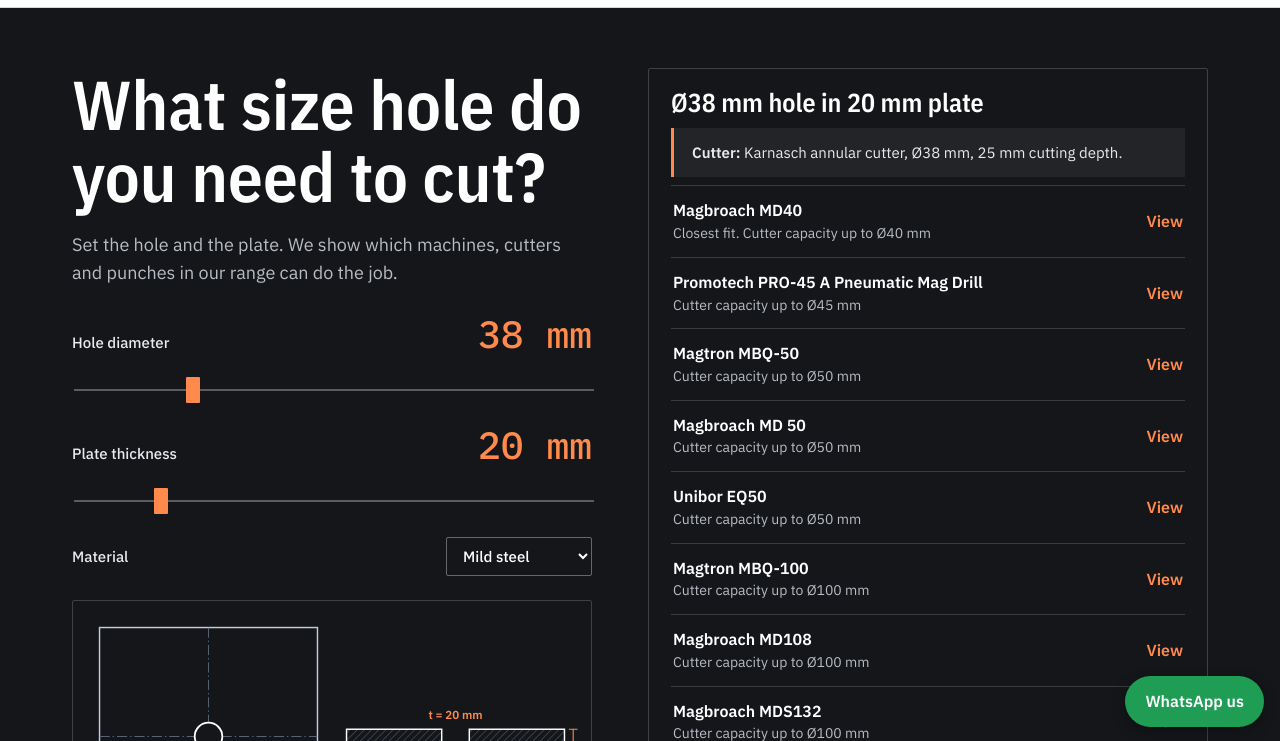
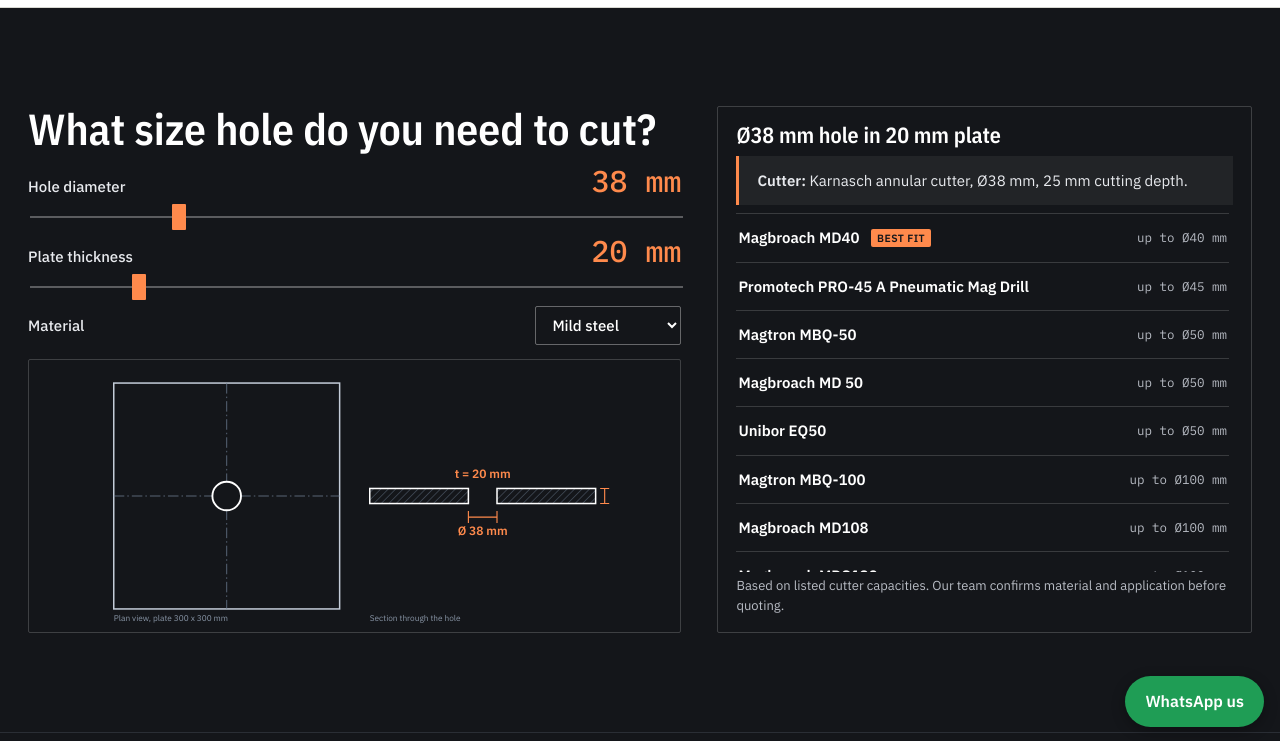
Before and after one commit to mustafat52/Global-Vision, a plain HTML site: page index.html in a window 1280 px wide. Both pictures are taken after a click on the link 928 px from the left and 299 px from the top of the page. Shown: the part 57-798 px from the top of the page. Drawn offline with nearby package versions, Linux system fonts and the light colour scheme.

Commit message:
add first

```diff
--- a/assets/style.css
+++ b/assets/style.css
@@ -98,3 +98,17 @@ footer{padding:30px 0}.fab{display:none}body{padding-bottom:78px}
 .mb{display:grid;grid-template-columns:1fr 1fr;gap:8px;position:fixed;left:0;right:0;bottom:0;padding:10px 12px calc(10px + env(safe-area-inset-bottom,0px));background:#fff;border-top:1px solid var(--rl);z-index:9}
 .mb a{text-align:center;padding:12px;border-radius:2px;font-weight:600;text-decoration:none;background:var(--ink);color:#fff}.mb a.g{background:#1f9d55}}
 @media(max-width:380px){.st{grid-template-columns:1fr}.st div{padding-left:0;border:0}.ctl b{font-size:28px}}
+/* finder: everything in one frame on desktop */
+.live .rw>span{font-family:'IBM Plex Mono',ui-monospace,monospace;font-size:12.5px;color:var(--ln);text-align:right}
+.live .rw b{font-size:15px}.rw b em{font-style:normal;font-size:10.5px;font-weight:600;color:var(--ink);background:var(--lt);padding:2px 6px;border-radius:2px;margin-left:8px;letter-spacing:.04em;text-transform:uppercase;vertical-align:1px}
+.live .acts .btn,.live .acts button{padding:8px 12px;font-size:13px}.live .lst .nt{margin-top:0}
+@media(max-width:999px){.fh{grid-template-columns:1fr}}
+@media(min-width:1000px){
+.fds{min-height:calc(100vh - 76px);display:flex;align-items:center}
+.fdr{max-width:1320px;width:100%;grid-template-columns:minmax(0,1.1fr) minmax(0,.9fr);gap:36px;padding:22px 28px;align-items:stretch}
+.fdr h1{font-size:clamp(30px,3.4vw,44px);margin-bottom:14px}.fdr p{display:none}
+.fdr .ctl{gap:4px;max-width:none}.fdr .ctl b{font-size:30px}.fdr input[type=range]{height:26px}
+.fdr .dw{margin-top:14px;padding:8px}.fdr .dw svg{height:auto;max-height:clamp(170px,32vh,300px)}
+.fdr .rt{position:relative;min-height:400px}.fdr .live{position:absolute;inset:0;display:flex;flex-direction:column;padding:16px 18px}
+.fdr .live h2{font-size:22px;margin-bottom:10px}.fdr .lst{flex:1;min-height:0;overflow:auto;padding-right:4px;margin-bottom:4px}.fdr .live .acts{margin:10px 0 6px}.fdr .live small{display:block}}
+@media(min-width:1000px) and (min-height:900px){.fdr p{display:block;margin-bottom:16px}}
--- a/index.html
+++ b/index.html
@@ -44,10 +44,10 @@ const m=MACH.filter(x=>d>=12&&x[2]>=d).sort((a,b)=>a[2]-b[2]).map(x=>[fp(x[0],x[
 if(d<=24&&t<=16)pu.push(['Nitto Kohki','Portable Hydraulic Punch HS11-1624','Up to Ø24 mm in 16 mm plate']);if(d<=19&&t<=6)pu.push(['Nitto Kohki','Electric Punch E55-0619','Up to Ø19 mm in 6 mm plate']);
 let h=`<h2>Ø${d} mm hole in ${t} mm plate</h2>`;
 h+=d<12?`<div class="nt">Below the 12 mm cutter range. Use a twist drill (the Magtron MBE-30 takes 13 mm) or Karnasch step drills for sheet up to 4 mm.</div>`:d>150?`<div class="nt">Larger than the 150 mm annular cutters we stock. Ask us for a special.</div>`:`<div class="nt"><b>Cutter:</b> Karnasch annular cutter, Ø${d} mm, ${dp?dp+' mm cutting depth':'deeper than the 110 mm standard depth, ask us for options'}.</div>`;
-h+=MN[mt]||'';h+=m.length?m.map(([p,c],i)=>`<a class="rw" href="${purl(p)}"><div><b>${esc(nm(p))}</b><span>${i?'':'Closest fit. '}Cutter capacity up to Ø${c} mm</span></div><i>View</i></a>`).join(''):(d>=12?`<div class="nt">No magnetic drill in our listed range reaches Ø${d} mm. Cutters go to Ø150 mm, so please ask us.</div>`:'');
-h+=pu.map(x=>`<a class="rw" href="brand/nittokohki/"><div><b>${x[0]} ${x[1]}</b><span>Punch instead of drilling: ${x[2]}</span></div><i>View</i></a>`).join('');
-h+=`<p class="acts"><a class="btn" target="_blank" rel="noopener" href="${wa(`Hello Global Vision, I need a Ø${d} mm hole in ${t} mm ${MT[mt]} plate. What do you recommend?`)}">Send this job on WhatsApp</a>${(()=>{const i=m.slice(0,1).map(x=>x[0].k),c=fp('karnasch','HSS Annular Cutter');if(c&&d>=12&&d<=150)i.push(c.k);return i.length?`<button class="ol" data-qa="${i.join(',')}">Add these to enquiry</button>`:''})()}<button class="ol" onclick="shr(this)">Copy link to this job</button></p><small>Based on listed cutter capacities. Our team confirms material and application before quoting.</small>`;const f=$('#fr');f.innerHTML=h;f.classList.remove('pop');void f.offsetWidth;f.classList.add('pop')}
-const finder=()=>`<section class="bp"><div class="w fh"><div><h1>What size hole do you need to cut?</h1><p>Set the hole and the plate. We show which machines, cutters and punches in our range can do the job.</p><div class="ctl"><label for="dd">Hole diameter <b><span id="dv">38</span> mm</b></label><input id="dd" type="range" min="6" max="150" value="38" oninput="fnd()"><label for="tt">Plate thickness <b><span id="tv">20</span> mm</b></label><input id="tt" type="range" min="3" max="110" value="20" oninput="fnd()"><label for="mm">Material <select id="mm" onchange="fnd()"><option value="steel">Mild steel</option><option value="stainless">Stainless steel</option><option value="alu">Aluminium</option></select></label></div><div class="dw" id="dr"></div></div><div class="rt"><div class="live" id="fr"></div></div></div></section>`;
+h+='<div class="lst">'+(MN[mt]||'');h+=m.length?m.map(([p,c],i)=>`<a class="rw" href="${purl(p)}"><b>${esc(nm(p))}${i?'':' <em>Best fit</em>'}</b><span>up to Ø${c} mm</span></a>`).join(''):(d>=12?`<div class="nt">No magnetic drill in our listed range reaches Ø${d} mm. Cutters go to Ø150 mm, so please ask us.</div>`:'');
+h+=pu.map(x=>`<a class="rw" href="brand/nittokohki/"><b>${x[0]} ${x[1]}</b><span>Punch: ${x[2]}</span></a>`).join('');
+h+='</div>';h+=`<p class="acts"><a class="btn" target="_blank" rel="noopener" href="${wa(`Hello Global Vision, I need a Ø${d} mm hole in ${t} mm ${MT[mt]} plate. What do you recommend?`)}">Send this job on WhatsApp</a>${(()=>{const i=m.slice(0,1).map(x=>x[0].k),c=fp('karnasch','HSS Annular Cutter');if(c&&d>=12&&d<=150)i.push(c.k);return i.length?`<button class="ol" data-qa="${i.join(',')}">Add these to enquiry</button>`:''})()}<button class="ol" onclick="shr(this)">Copy link to this job</button></p><small>Based on listed cutter capacities. Our team confirms material and application before quoting.</small>`;const f=$('#fr');f.innerHTML=h;f.classList.remove('pop');void f.offsetWidth;f.classList.add('pop')}
+const finder=()=>`<section class="bp fds"><div class="w fh fdr"><div><h1>What size hole do you need to cut?</h1><p>Set the hole and the plate. We show which machines, cutters and punches in our range can do the job.</p><div class="ctl"><label for="dd">Hole diameter <b><span id="dv">38</span> mm</b></label><input id="dd" type="range" min="6" max="150" value="38" oninput="fnd()"><label for="tt">Plate thickness <b><span id="tv">20</span> mm</b></label><input id="tt" type="range" min="3" max="110" value="20" oninput="fnd()"><label for="mm">Material <select id="mm" onchange="fnd()"><option value="steel">Mild steel</option><option value="stainless">Stainless steel</option><option value="alu">Aluminium</option></select></label></div><div class="dw" id="dr"></div></div><div class="rt"><div class="live" id="fr"></div></div></div></section>`;
 const home=()=>`<section class="bp"><div class="w fh lh"><div><h1>Industrial tools and machines in Naif, Deira, Dubai</h1><p>Magnetic drills, annular cutters, punches, bevellers and workshop equipment, supplied since 2006.</p><div class="acts"><a class="btn" href="#/find">Find a machine</a><a class="btn" style="background:transparent;color:#fff;border:1px solid rgba(255,255,255,.4)" href="about/">About us</a></div></div><div class="rt"><a class="dw" href="#/find" aria-label="Open the hole finder" style="display:block;text-decoration:none;color:inherit">${svg(38,20,1)}<p>Hole finder: set the hole size and plate thickness and see matching machines live.</p></a></div></div></section>
 <section class="sec" style="padding-bottom:0"><div class="w"><div class="st"><div><b>2006</b><span>Shop open in Naif, Deira</span></div><div><b>${BR.length}</b><span>Brands with product pages</span></div><div><b>${P.length}</b><span>Products listed</span></div><div><b>${ALSO.length}</b><span>More brands on request</span></div></div><h2>Browse by job</h2><div class="cg">${JOBS.map(j=>`<a href="#/search/${j[1]}"><h3>${j[0]}</h3><small>${P.filter(p=>(p.bs+' '+p.n+' '+p.g+' '+p.s).toLowerCase().includes(j[1])).length} products</small></a>`).join('')}</div></div></section>
 <section class="sec"><div class="w"><h2>Brands we supply</h2>${BR.map(b=>{const L=P.filter(p=>p.b===b[0]);return `<a class="bi" href="brand/${b[0]}/"><span class="bn">${esc(b[1])}</span><small>${L.length} products</small><small>${[...new Set(L.map(p=>p.g))].slice(0,3).join(', ')}</small><img src="${IMG}${b[3]}" alt=""></a>`}).join('')}<p style="margin-top:22px">Also supplied: ${ALSO.map(x=>esc(x[0])).join(', ')}. <a href="#/brands">See all brands</a></p></div></section>
```
